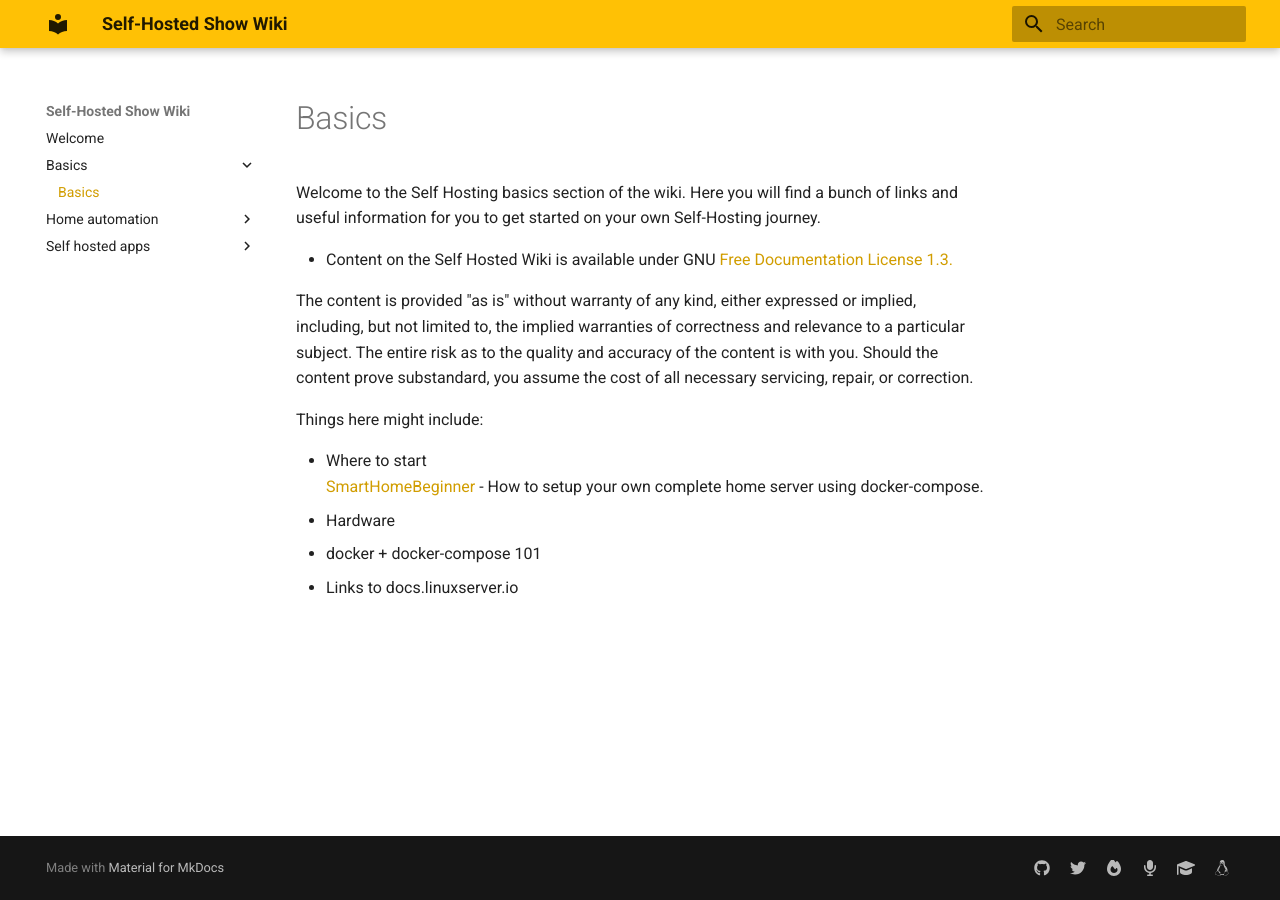
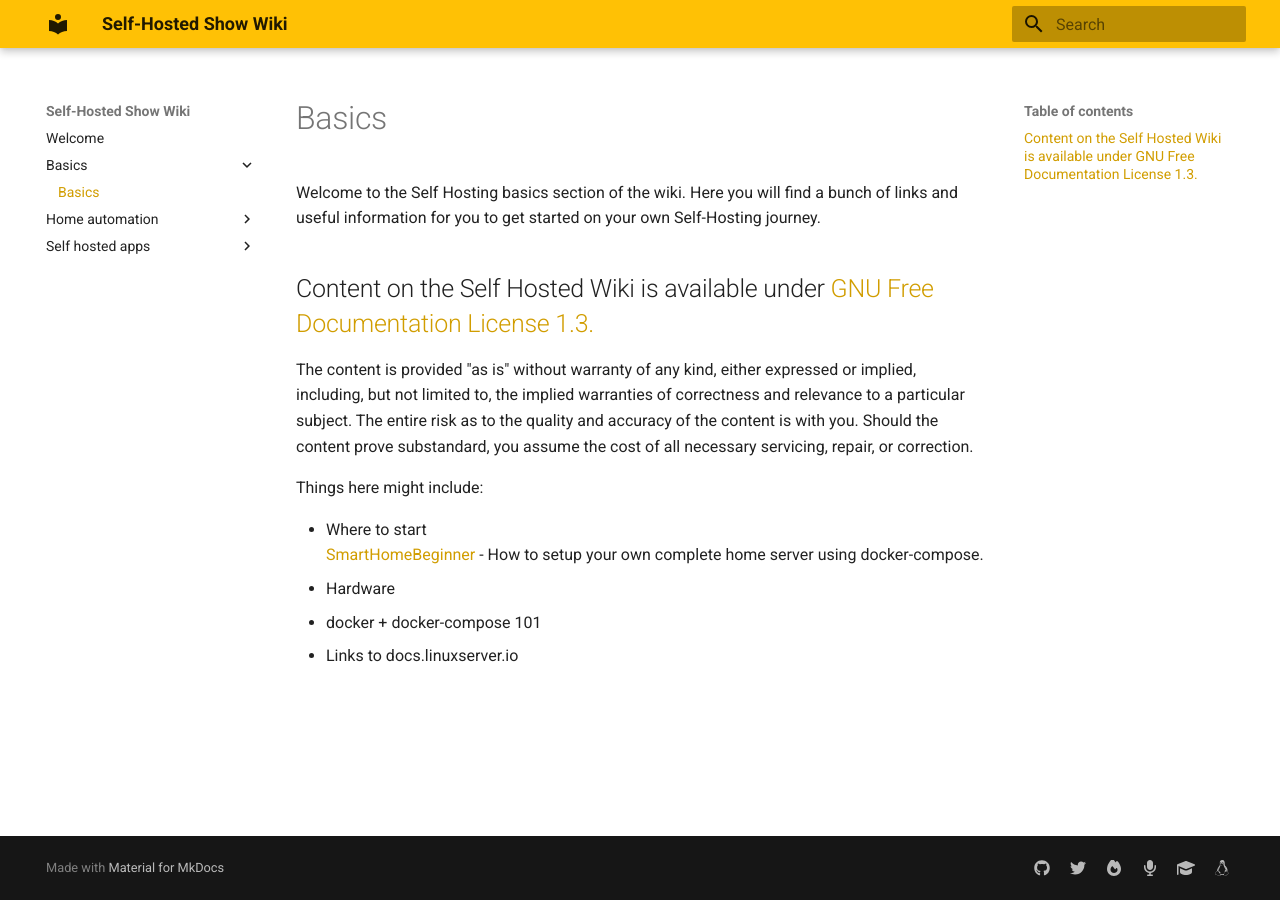
Before and after one commit to selfhostedshow/wiki, an MkDocs documentation site: the page built from docs/basics/getting-started.md, in a window 1280 px wide. Built offline with MkDocs 1.6.1 and Material for MkDocs 9.7.7, drawn with Linux system fonts in a browser that asks for light colours.

Commit message:
Changed disclaimer to H2.

```diff
--- a/docs/basics/getting-started.md
+++ b/docs/basics/getting-started.md
@@ -2,7 +2,7 @@
 
 Welcome to the Self Hosting basics section of the wiki. Here you will find a bunch of links and useful information for you to get started on your own Self-Hosting journey.
 
-* Content on the Self Hosted Wiki is available under GNU [Free Documentation License 1.3.](http://www.gnu.org/licenses/fdl-1.3.html)
+## Content on the Self Hosted Wiki is available under [GNU Free Documentation License 1.3.](http://www.gnu.org/licenses/fdl-1.3.html)
 
 The content is provided "as is" without warranty of any kind, either expressed or implied, including, but not limited to, the implied warranties of correctness and relevance to a particular subject. The entire risk as to the quality and accuracy of the content is with you. Should the content prove substandard, you assume the cost of all necessary servicing, repair, or correction.
 
```
